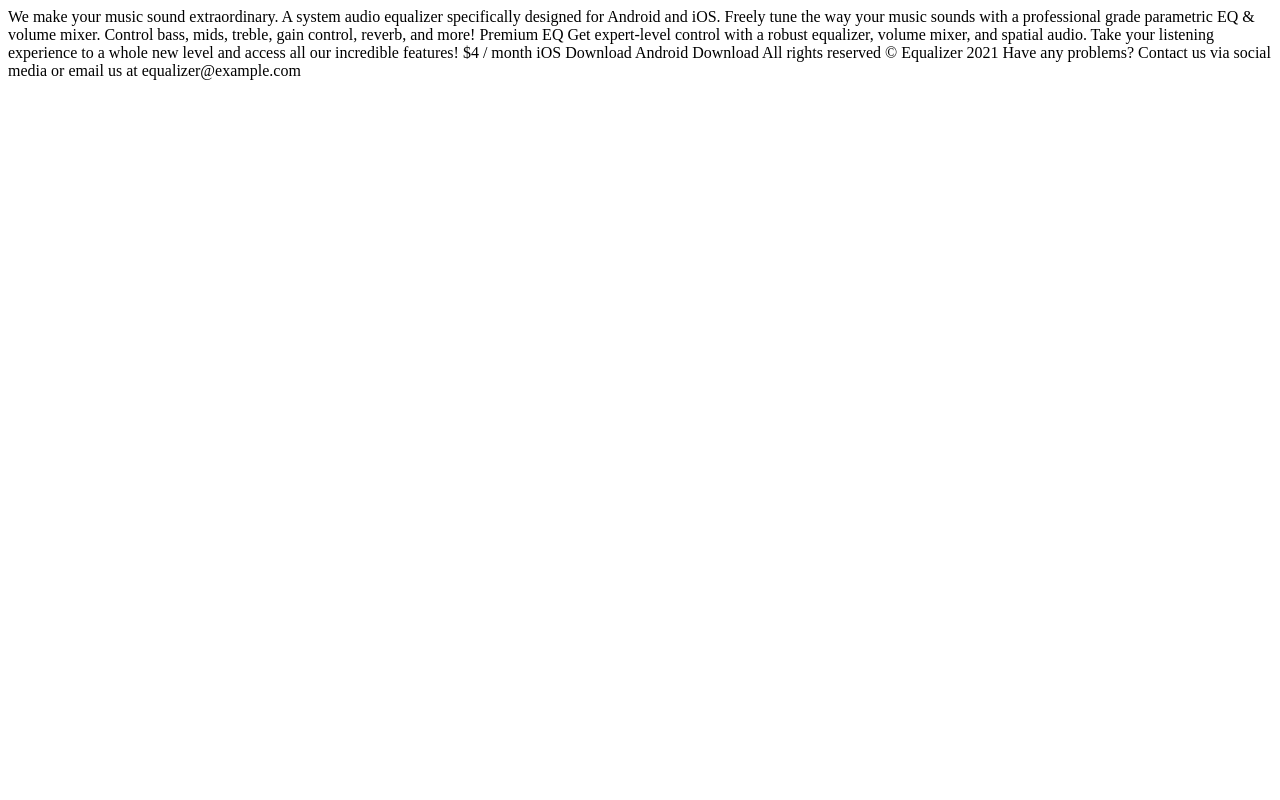
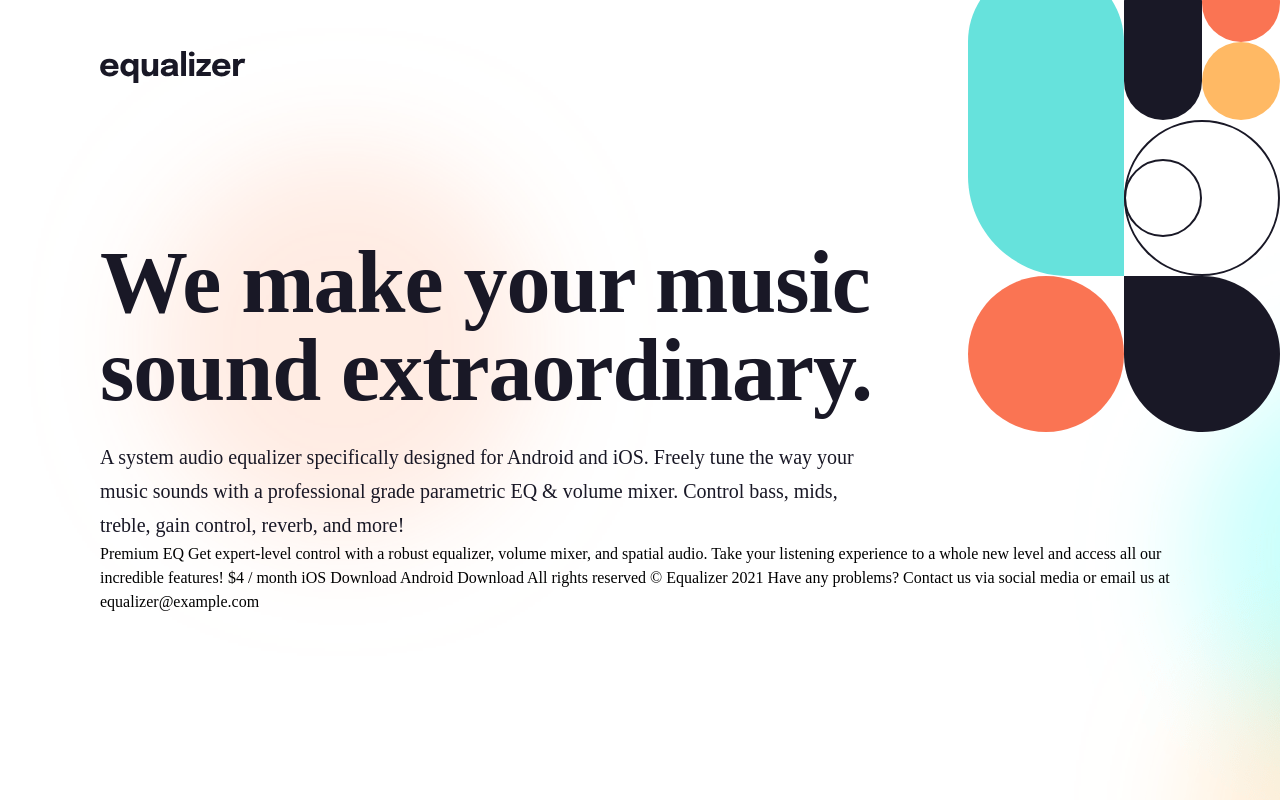
Before and after one commit to HiQendresa/equalizer-landing-page, a plain HTML site: page index.html in a window 1280 px wide. Drawn offline with Linux system fonts and the light colour scheme.

Commit message:
new style

```diff
--- a/index.html
+++ b/index.html
@@ -6,15 +6,33 @@
 
   <link rel="icon" type="image/png" sizes="32x32" href="./assets/favicon-32x32.png">
   <link rel="stylesheet" type="text/css" href="./style.css">
-  <title>Frontend Mentor | Equalizer landing page</title>
+
+  <title>Equalizer landing page</title>
 </head>
 <body>
 
-  We make your music sound extraordinary.
+  <header>
+    <div class="logo">
+      <img src="./assets/logo.svg" alt="logo">
+    </div>
+    <div class="image">
+      <img src="./assets/bg-pattern-1.svg" alt="bg images">
+    </div>
+    <div class="content">
+      <div class="title">We make your music sound extraordinary.</div>
+      <div class="description">
+        A system audio equalizer specifically designed for Android and iOS. Freely tune the
+        way your music sounds with a professional grade parametric EQ & volume mixer. Control
+        bass, mids, treble, gain control, reverb, and more!
+      </div>
+    </div>
+  </header>
+<main>
 
-  A system audio equalizer specifically designed for Android and iOS. Freely tune the
-  way your music sounds with a professional grade parametric EQ & volume mixer. Control
-  bass, mids, treble, gain control, reverb, and more!
+</main>
+
+
+
 
   Premium EQ
 
--- a/style.scss
+++ b/style.scss
@@ -0,0 +1,104 @@
+:root {
+
+    --clr-white: 0, 0%, 100%;
+    --clr-cyan: 178, 100%, 50%;
+    --clr-soft-blue: 215, 51%, 70%;
+    --very-dark-blue-line: 216, 32%, 27%;
+
+    --font-family-outfit: 'Outfit', sans-serif;
+}
+
+*,
+*::before,
+*::after {
+  box-sizing: border-box;
+}
+
+body,
+h1,
+h2,
+h3,
+h4,
+p,
+figure,
+blockquote,
+dl,
+dd {
+  margin: 0;
+}
+
+/* Set core root defaults */
+html:focus-within {
+  scroll-behavior: smooth;
+}
+
+body {
+  min-height: 100vh;
+  text-rendering: optimizeSpeed;
+  line-height: 1.5;
+  overflow-x: hidden;
+  max-width: 1440px;
+  justify-content: center;
+  align-items: center;
+  padding: 50px 100px;
+  background-image: url('./assets/bg-main-desktop.png');
+
+  position: relative;
+}
+
+a:not([class]) {
+  text-decoration-skip-ink: auto;
+}
+
+img,
+picture {
+  width: 100%;
+  display: block;
+}
+
+header {
+
+    .logo {
+        width: 146.093px;
+        height: 32px;
+        display: inline-block;
+    }
+
+    .image {
+        width: 312px;
+        height: 468px;
+        position: absolute;
+        right: 0;
+        top: -36px;
+    }
+
+    .content {
+        display: flex;
+        flex-direction: column;
+        justify-content: center;
+        margin-top: 150px;
+        gap: 25px;
+
+        .title {
+            width: 1000px;
+
+            color: #191826;
+            font-family: IBM Plex Sans;
+            font-size: 88px;
+            font-style: normal;
+            font-weight: 700;
+            line-height: 88px;
+            letter-spacing: -1px;
+        }
+
+        .description {
+            width: 790px;
+            color: #191826;
+            font-family: IBM Plex Sans;
+            font-size: 20px;
+            font-style: normal;
+            font-weight: 400;
+            line-height: 34px;
+        }
+    }
+}
```
Also changed, not shown: style.css, 1 other file.
